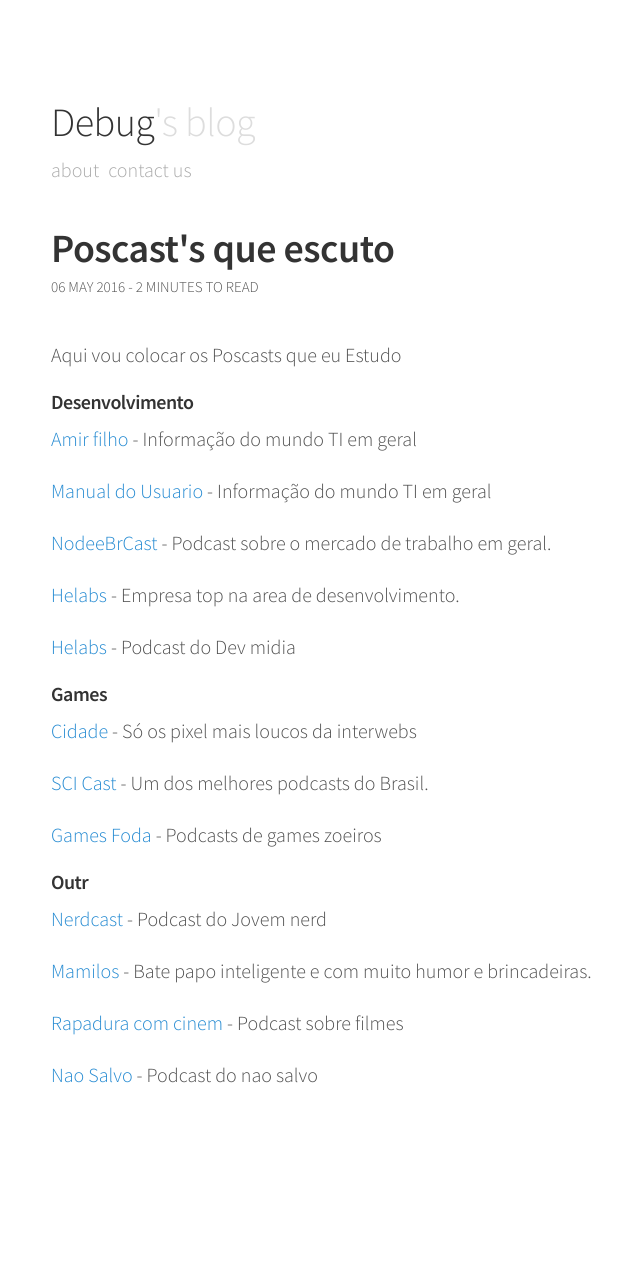
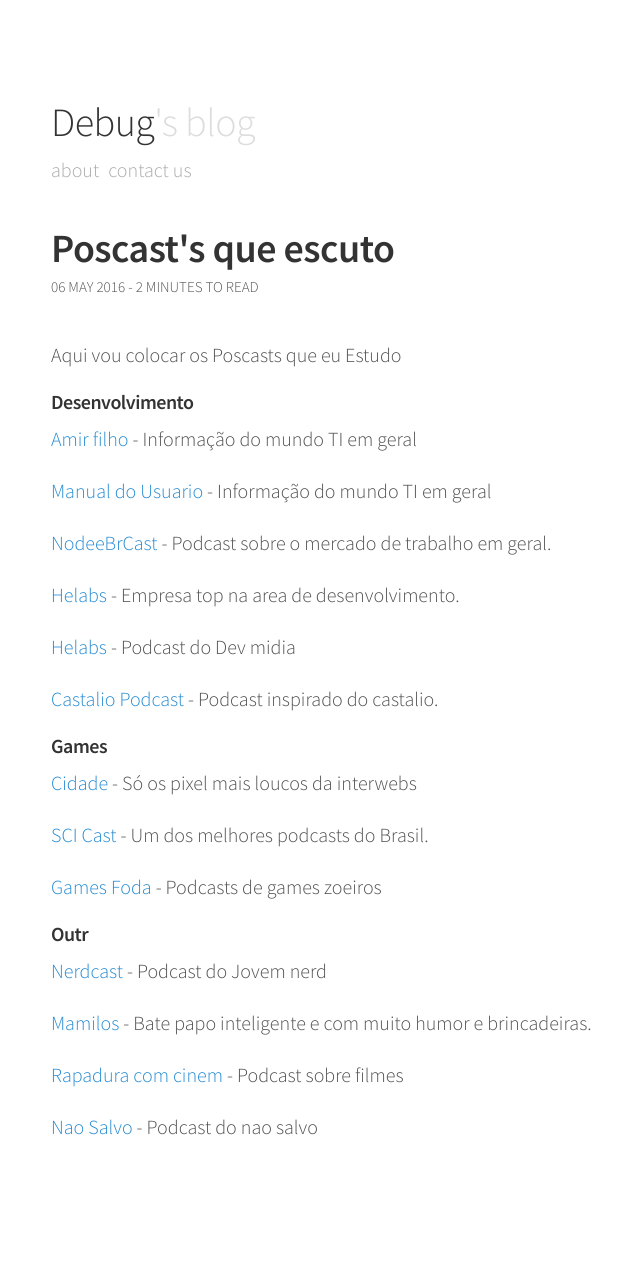
Before and after one commit to indrajithbandara/debug-blog, a Jekyll site: the page built from _posts/2016-05-06-podcast.md, in a window 1280 px wide. Shown: the whole page, without its empty margins (229-869 px from the left). Built offline with Jekyll 4.4.1, drawn with Linux system fonts in a browser that asks for light colours; comment, search, counter and statistics services are not loaded; before the commit the page ends 1211 px from its top, so only the background shows below that.

Commit message:
Adicionando castalio podcast

```diff
--- a/_posts/2016-05-06-podcast.md
+++ b/_posts/2016-05-06-podcast.md
@@ -21,6 +21,7 @@
 
 [Helabs](http://www.devmedia.com.br/bootstrap-ou-materialize/34594?utm_content=buffer8fd6a&utm_medium=social&utm_source=facebook.com&utm_campaign=buffer) - Podcast do Dev midia
 
+[Castalio Podcast](http://castalio.info/episodio-70-bruno-rocha-flask-e-veganismo.html) - Podcast inspirado do castalio.
 
 ##### Games
 
```
